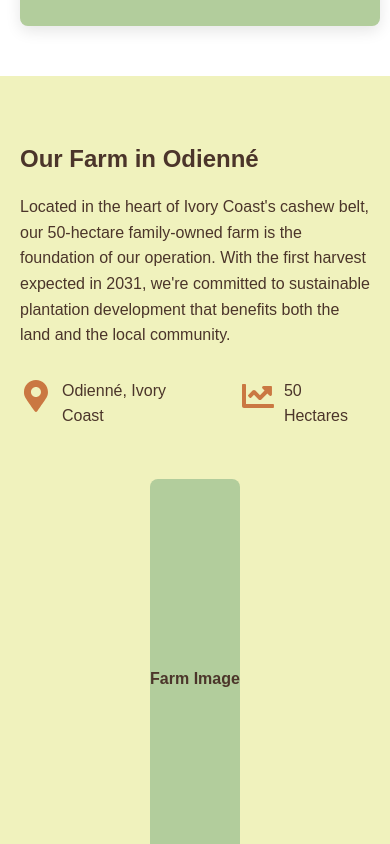
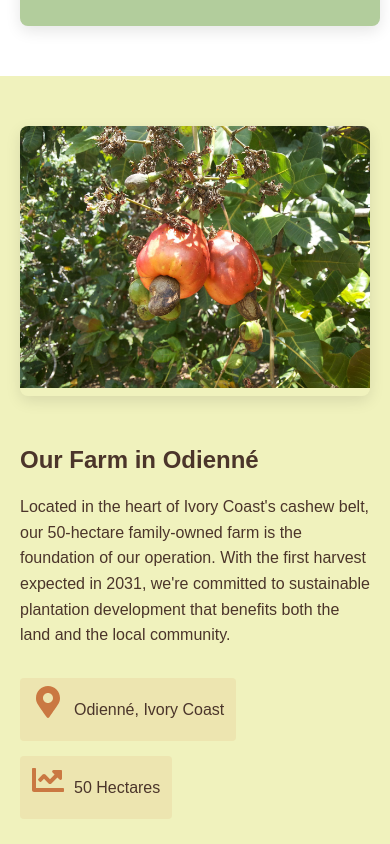
Before and after one commit to Hamza-hub320/afrinuts-export-website, a React (Create React App) app: page /about in a window 390 px wide. Shown: the part 1200-2044 px from the top of the page. Built offline with nearby package versions, Linux system fonts and the light colour scheme.

Commit message:
Updated farm section with new image and improved styling

```diff
--- a/src/pages/About.css
+++ b/src/pages/About.css
@@ -71,6 +71,7 @@
 /* Farm Section */
 .farm-section {
   padding: 80px 20px;
+  background-color: #F0F2BD; /* Cream background from your palette */
 }
 
 .farm-content {
@@ -87,32 +88,77 @@
 
 .farm-image {
   flex: 1;
+  height: 400px; /* Fixed height matching your placeholder */
+  position: relative;
+  border-radius: 8px;
+  overflow: hidden;
+  box-shadow: 0 5px 15px rgba(0,0,0,0.1);
 }
 
-.image-placeholder {
-  height: 400px;
-  display: flex;
-  align-items: center;
-  justify-content: center;
-  border-radius: 8px;
-  color: #4B352A;
-  font-weight: bold;
+/* Replace .image-placeholder with these styles */
+.farm-photo {
+  width: 100%;
+  height: 100%;
+  object-fit: cover;
+  transition: transform 0.5s ease;
 }
 
+.farm-photo:hover {
+  transform: scale(1.05);
+}
+
+/* Stats section - enhanced */
 .farm-stats {
   display: flex;
   gap: 30px;
   margin-top: 30px;
+  flex-wrap: wrap;
 }
 
 .stat-item {
   display: flex;
   align-items: center;
   gap: 10px;
+  background: rgba(202, 120, 66, 0.1);
+  padding: 10px 15px;
+  border-radius: 4px;
 }
 
 .stat-icon {
   font-size: 1.5rem;
+  color: #CA7842;
+}
+
+/* Responsive adjustments */
+@media (max-width: 768px) {
+  .farm-content {
+    flex-direction: column;
+    gap: 30px;
+  }
+
+  .farm-image {
+    width: 100%;
+    height: 300px;
+    order: -1;
+  }
+
+  .farm-stats {
+    gap: 15px;
+  }
+}
+
+@media (max-width: 480px) {
+  .farm-section {
+    padding: 60px 15px;
+  }
+
+  .farm-image {
+    height: 250px;
+  }
+
+  .stat-item {
+    padding: 8px 12px;
+  }
 }
 
 /* Timeline Section */
--- a/src/pages/About.js
+++ b/src/pages/About.js
@@ -1,24 +1,7 @@
-// src/pages/About.js
-/*const About = () => {
-  return (
-    <main className="about-page">
-      <h1>Our Story</h1>
-      <section className="mission">
-        <h2>Mission</h2>
-        <p>To deliver premium cashew products through sustainable farming and community empowerment</p>
-      </section>
-      <section className="farm-details">
-        <h2>Our Farm</h2>
-        <p>50 hectares in Odienné, Ivory Coast - First harvest expected 2031</p>
-      </section>
-    </main>
-  );
-};
-
-export default About; */
 
 import React from 'react';
 import './About.css';
+import farmImage from '../assets/images/cashew-farm.jpg';
 import { FaTree, FaMapMarkerAlt, FaUsers, FaChartLine } from 'react-icons/fa';
 
 const About = () => {
@@ -78,12 +61,13 @@ const About = () => {
             </div>
           </div>
           <div className="farm-image">
-            {/* Replace with your farm image */}
-            <div className="image-placeholder" style={{ backgroundColor: '#B2CD9C' }}>
-              Farm Image
-            </div>
+            <img
+              src={farmImage}
+              alt="AfriNuts Export cashew farm in Odienné, Ivory Coast"
+              className="farm-photo"
+            />
           </div>
-        </div>
+          </div>
       </section>
 
       {/* Timeline Section */}
```
Also changed, not shown: src/assets/images/cashew-farm.jpg (renamed from src/assets/images/cashew-351767_1280.jpg).
